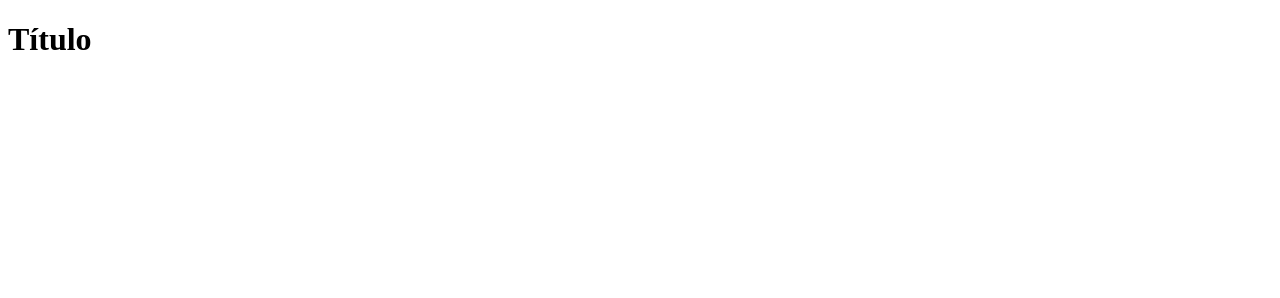
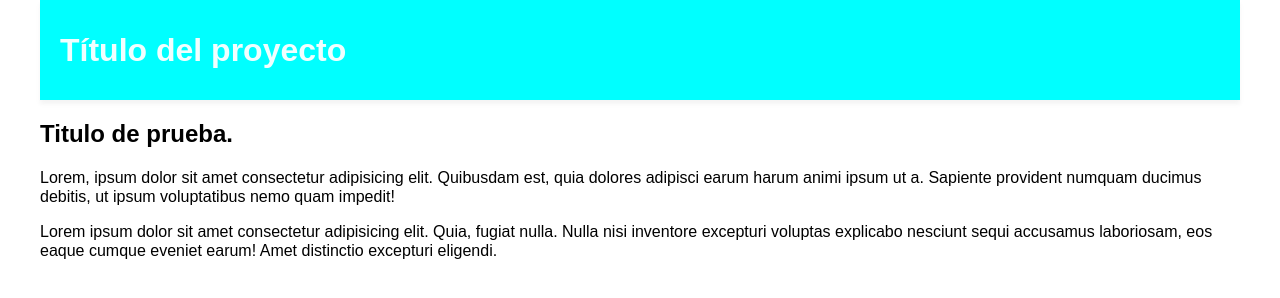
Before and after one commit to 8ianconero/practica, a plain HTML site: page index.html in a window 1280 px wide. Drawn offline with Linux system fonts and the light colour scheme.

Commit message:
Proyecto listo para la version 0.1

```diff
--- a/estilos/estilos.css
+++ b/estilos/estilos.css
@@ -1,3 +1,29 @@
+*,  *:before, *:after{
+    box-sizing: border-box;
+  }
 body{
     font-family: Arial, Helvetica, sans-serif;
+    margin: 0;
 }
+.header{
+    background-color: aqua;
+    color: azure;
+    height: 100px;
+    width: 1200px;
+    margin-left: auto;
+    margin-right: auto;
+    box-shadow: 0px 4px 4px 0px rgba(200, 200, 200, .2);
+    line-height: 100px;
+}
+.header h1{
+    margin: 0 0 0 20px;
+}
+.main-section{
+    color: black;
+    width: 1200px;
+    margin-left: auto;
+    margin-right: auto;
+}
+.main-section p{
+    line-height: 1.2;
+}
--- a/index.html
+++ b/index.html
@@ -4,8 +4,17 @@
     <meta charset="UTF-8">
     <meta name="viewport" content="width=device-width, initial-scale=1.0">
     <title>Test</title>
+    <link rel="stylesheet" href="estilos/estilos.css">
 </head>
 <body>
-    <h1>Título</h1>
+    <header class="header">
+        <h1>Título del proyecto</h1>
+    </header>
+    <section class="main-section">
+        <h2>Titulo de prueba.</h2>
+        <p>Lorem, ipsum dolor sit amet consectetur adipisicing elit. Quibusdam est, quia dolores adipisci earum harum animi ipsum ut a. Sapiente provident numquam ducimus debitis, ut ipsum voluptatibus nemo quam impedit!</p>
+        <p>Lorem ipsum dolor sit amet consectetur adipisicing elit. Quia, fugiat nulla. Nulla nisi inventore excepturi voluptas explicabo nesciunt sequi accusamus laboriosam, eos eaque cumque eveniet earum! Amet distinctio excepturi eligendi.</p>
+    </section>
+
 </body>
 </html>
```
